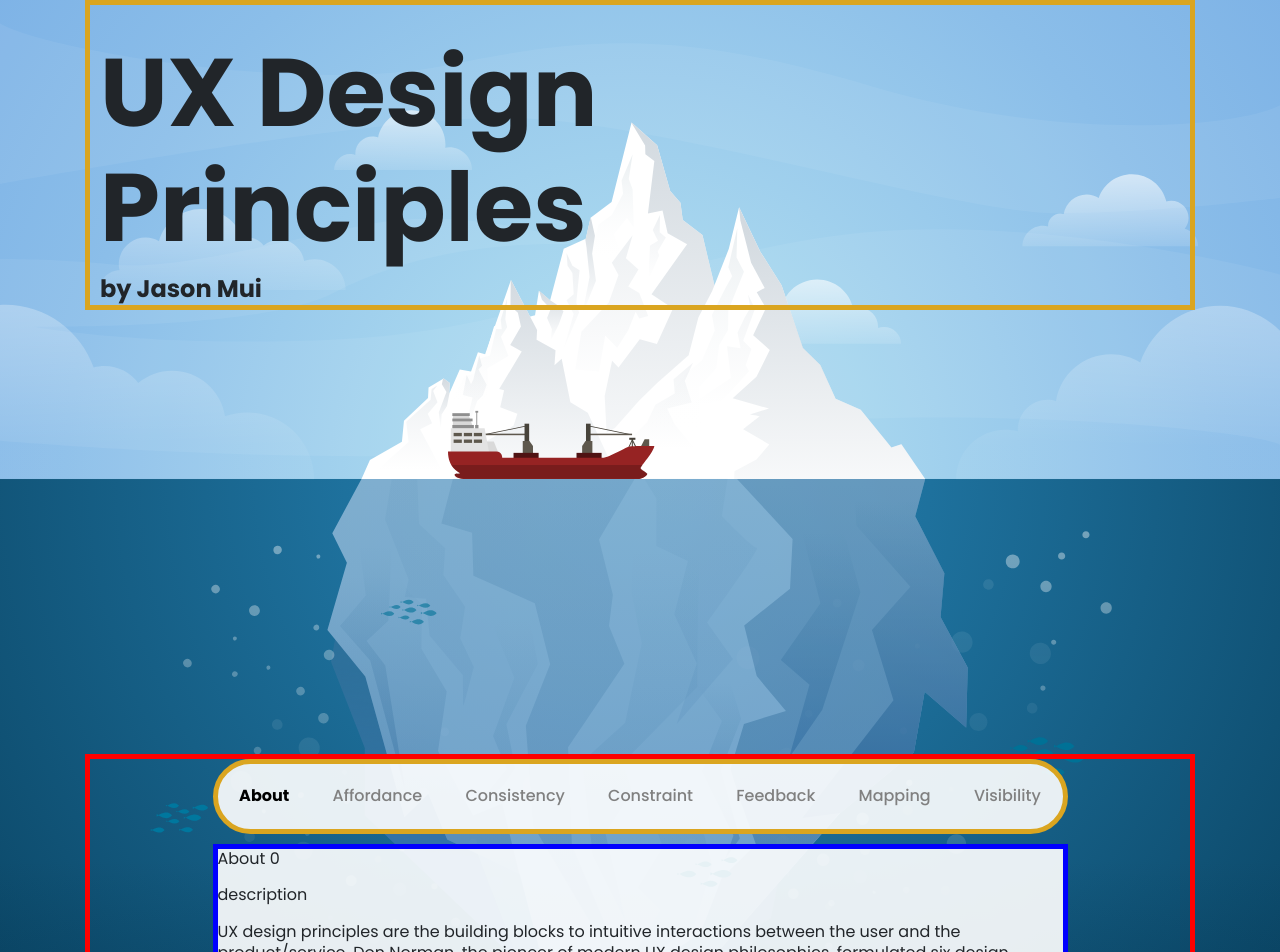
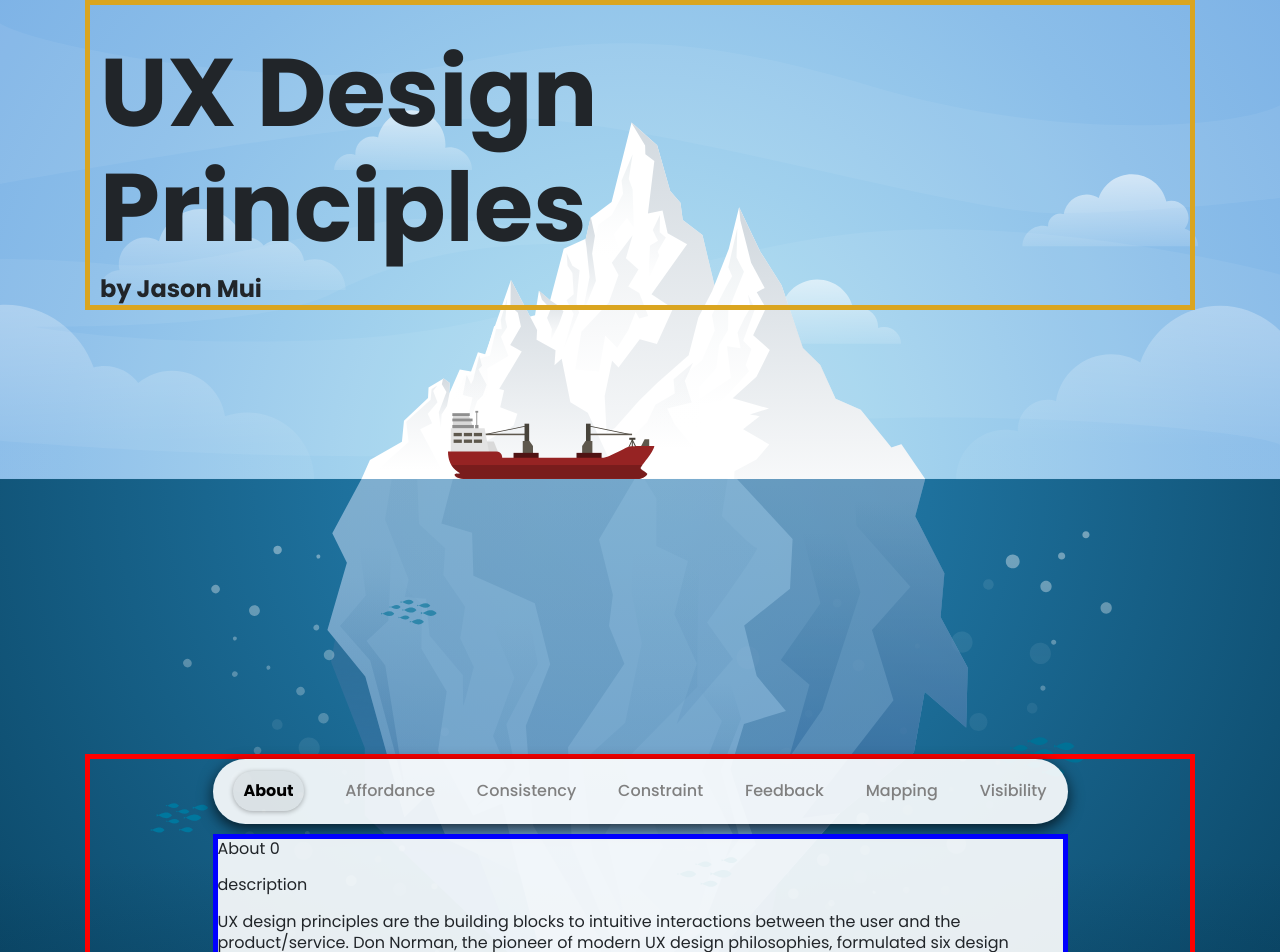
Before and after one commit to Jasonx235/UX-Design-Pricinples, a React (Create React App) app: page / in a window 1280 px wide. Shown: the top 952 px of the page. Built offline with nearby package versions, Linux system fonts and the light colour scheme.

Commit message:
Added more style for desktop menu

```diff
--- a/src/CSS/style.css
+++ b/src/CSS/style.css
@@ -57,8 +57,9 @@ h1 {
 /*  <Menu/> Styles */
 
 .menu-container {
-  border: 5px solid goldenrod;
+  /* border: 5px solid goldenrod; */
   background-color: rgba(255, 255, 255, 90%);
+  box-shadow: rgba(0, 0, 0, 0.75) 0px 5px 15px;
   margin-bottom: 10px;
   border-radius: 100px;
   width: 100%;
@@ -76,9 +77,13 @@ h1 {
   color: grey;
 }
 
-.selected{
+.selected {
   font-weight: 700;
+  padding: 10px;
   color: black;
+  border-radius: 100px;
+  background-color: rgba(0, 0, 0, 0.06);
+  box-shadow: rgba(0, 0, 0, 0.3) 0px 1px 5px;
 }
 /* Content Styles */
 
@@ -105,8 +110,8 @@ h1 {
   border: 5px solid green;
 }
 
-.menu {
-  display: inline-block;
+.menu:hover {
+  color: black;
 }
 
 /* Setting SVG to background */
```
